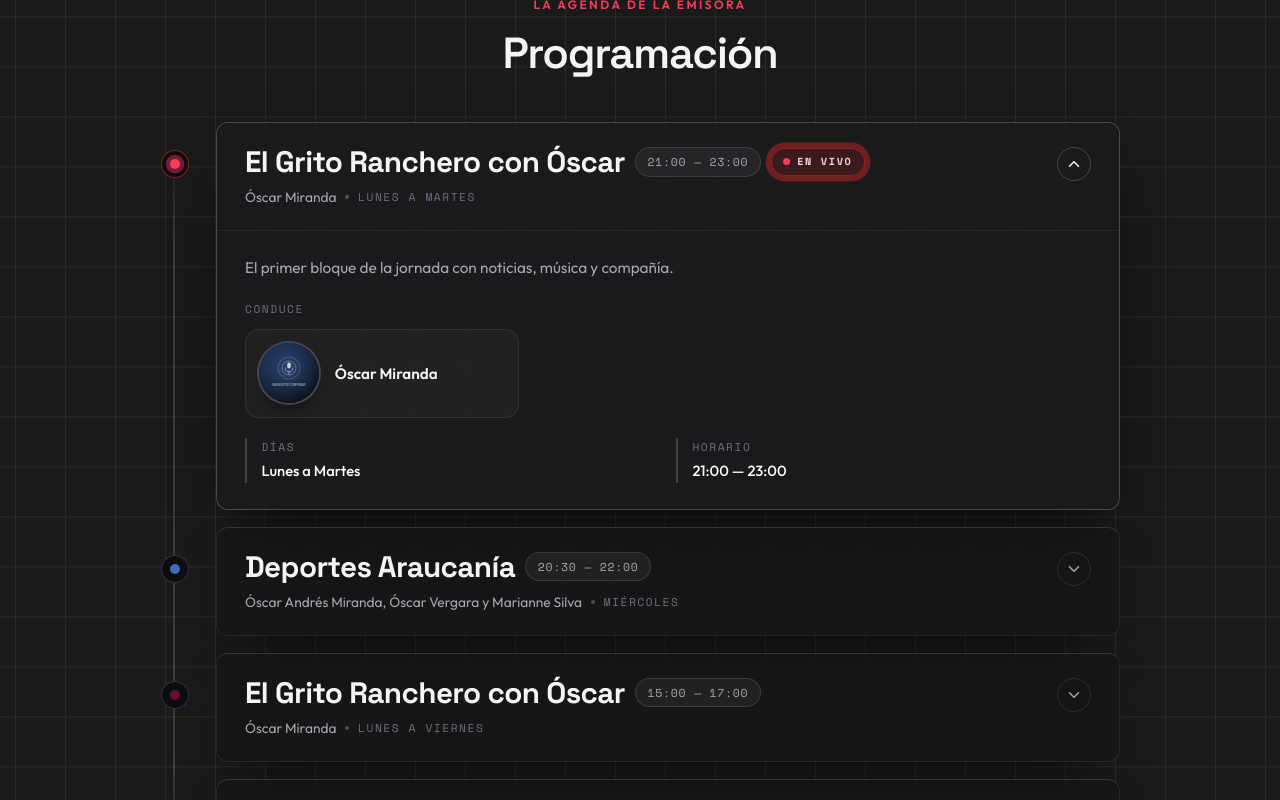
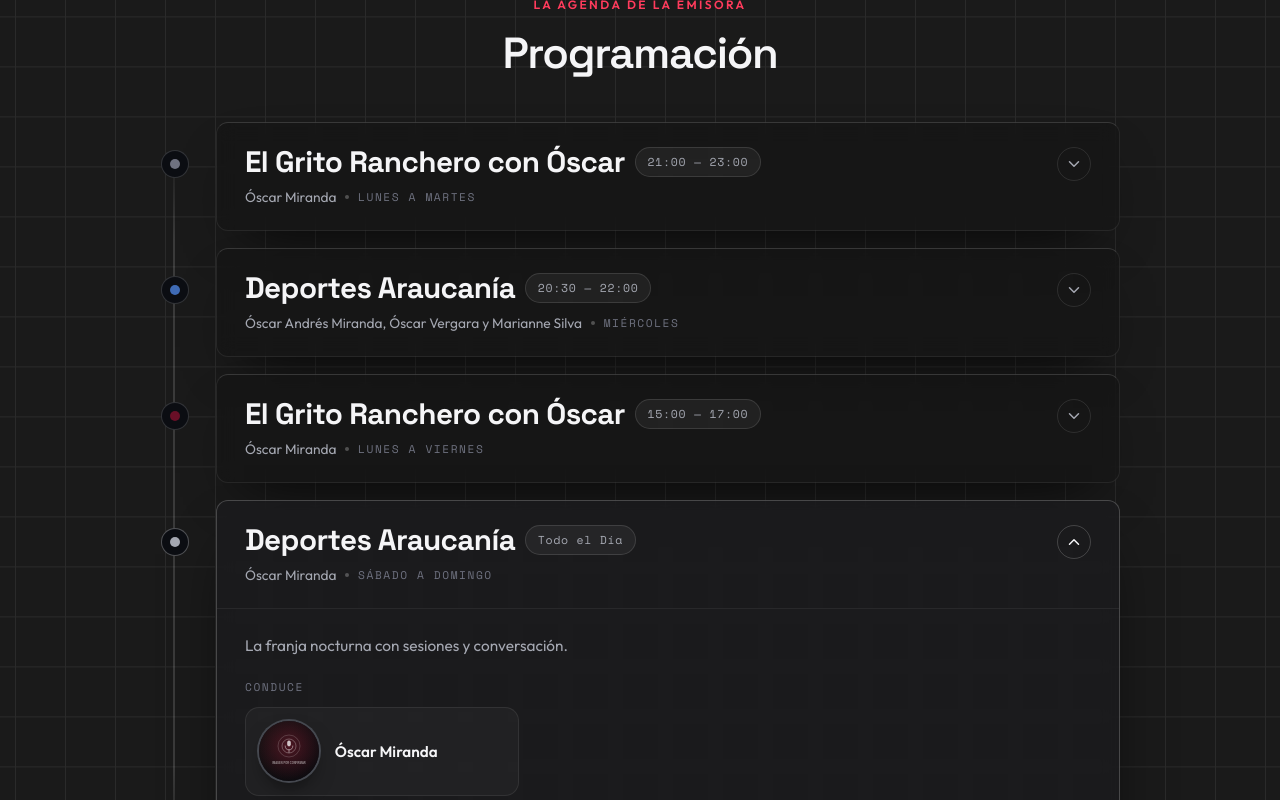
Before and after one commit to joxquinnn/RPuenteVirtual_Page, a React (Vite) app: page / in a window 1280 px wide. Shown: the part 1880-2680 px from the top of the page. Built offline with nearby package versions, Linux system fonts and the light colour scheme.

Commit message:
eliminación hardcode de programacion

```diff
--- a/src/components/Program.tsx
+++ b/src/components/Program.tsx
@@ -1,6 +1,19 @@
-import { useState } from 'react'
+import { useEffect, useState } from 'react'
 import { programs, type Host } from '../types/programs'
+import { formatDays, formatSchedule, getProgramStatus } from '../types/programSchedule'
 import styles from '../styles/Program.module.css'
+
+/** Hora actual, refrescada cada 30 s para que el "En vivo" cambie solo cuando empieza/termina un programa. */
+function useNow(intervalMs = 30_000) {
+  const [now, setNow] = useState(() => new Date())
+
+  useEffect(() => {
+    const timer = window.setInterval(() => setNow(new Date()), intervalMs)
+    return () => window.clearInterval(timer)
+  }, [intervalMs])
+
+  return now
+}
 
 /** "A", "A y B", "A, B y C" */
 function joinNames(names: string[]) {
@@ -41,11 +54,20 @@ function HostAvatar({ host }: { host: Host }) {
 }
 
 export default function Program() {
-  const liveProgram = programs.find((program) => program.live) ?? programs[0]
-  const [expandedId, setExpandedId] = useState<string | null>(liveProgram.id)
+  const now = useNow()
+  const { liveId, nextId } = getProgramStatus(programs, now)
+
+  // Se despliega el que está al aire; si no hay ninguno, el próximo en comenzar.
+  const autoExpandId = liveId ?? nextId
+
+  // Elección manual del oyente, atada al programa en vivo con el que se hizo.
+  // Cuando el programa en vivo cambia, `forId` deja de coincidir y se vuelve al automático
+  // (se calcula al renderizar, sin useEffect ni setState extra).
+  const [manual, setManual] = useState<{ forId: string | null; id: string | null } | null>(null)
+  const expandedId = manual && manual.forId === autoExpandId ? manual.id : autoExpandId
 
   const toggleAccordion = (id: string) => {
-    setExpandedId((current) => (current === id ? null : id))
+    setManual({ forId: autoExpandId, id: expandedId === id ? null : id })
   }
 
   return (
@@ -59,6 +81,7 @@ export default function Program() {
         <ol className={styles.timeline}>
           {programs.map((program) => {
             const expanded = expandedId === program.id
+            const isLive = program.id === liveId
             const panelId = `panel-${program.id}`
             const hostNames = joinNames(program.hosts.map((host) => host.name))
             const hostsLabel = program.hosts.length > 1 ? 'Conducen' : 'Conduce'
@@ -67,7 +90,7 @@ export default function Program() {
               <li
                 className={`${styles.item} ${styles[program.accent] ?? ''} ${
                   expanded ? styles.expanded : ''
-                } ${program.live ? styles.live : ''}`}
+                } ${isLive ? styles.live : ''}`}
                 key={program.id}
               >
                 <span className={styles.node} aria-hidden="true">
@@ -85,9 +108,9 @@ export default function Program() {
                     <span className={styles.titleRow}>
                       <span className={styles.name}>{program.name}</span>
 
-                      <span className={styles.schedulePill}>{program.schedule}</span>
+                      <span className={styles.schedulePill}>{formatSchedule(program)}</span>
 
-                      {program.live && (
+                      {isLive && (
                         <span className={styles.liveBadge}>
                           <span className={styles.liveDot} aria-hidden="true" />
                           En vivo
@@ -98,7 +121,7 @@ export default function Program() {
                     <span className={styles.subline}>
                       <span className={styles.host}>{hostNames}</span>
                       <span className={styles.sublineDivider} aria-hidden="true" />
-                      <span className={styles.days}>{program.days}</span>
+                      <span className={styles.days}>{formatDays(program.days)}</span>
                     </span>
                   </span>
 
@@ -133,11 +156,11 @@ export default function Program() {
                         <dl className={styles.metaList}>
                           <div className={styles.metaItem}>
                             <dt className={styles.metaLabel}>Días</dt>
-                            <dd className={styles.metaValue}>{program.days}</dd>
+                            <dd className={styles.metaValue}>{formatDays(program.days)}</dd>
                           </div>
                           <div className={styles.metaItem}>
                             <dt className={styles.metaLabel}>Horario</dt>
-                            <dd className={styles.metaValue}>{program.schedule}</dd>
+                            <dd className={styles.metaValue}>{formatSchedule(program)}</dd>
                           </div>
                         </dl>
                       </div>
--- /dev/null
+++ b/src/types/programSchedule.ts
@@ -0,0 +1,132 @@
+import { DAY_ORDER, STATION_TIMEZONE, type Day, type Program } from '../types/programs'
+
+const MIN_DAY = 24 * 60
+const MIN_WEEK = MIN_DAY * 7
+
+const DAY_NAMES: Record<Day, string> = {
+  lun: 'Lunes',
+  mar: 'Martes',
+  mie: 'Miércoles',
+  jue: 'Jueves',
+  vie: 'Viernes',
+  sab: 'Sábado',
+  dom: 'Domingo',
+}
+
+const WEEKDAY_INDEX: Record<string, number> = {
+  Mon: 0,
+  Tue: 1,
+  Wed: 2,
+  Thu: 3,
+  Fri: 4,
+  Sat: 5,
+  Sun: 6,
+}
+
+const stationClock = new Intl.DateTimeFormat('en-US', {
+  timeZone: STATION_TIMEZONE,
+  weekday: 'short',
+  hour: '2-digit',
+  minute: '2-digit',
+  hourCycle: 'h23',
+})
+
+/** Minutos transcurridos desde el lunes 00:00, en la hora de la radio (no la del navegador). */
+export function stationMinutesOfWeek(date: Date): number {
+  const parts = stationClock.formatToParts(date)
+  const value = (type: string) => parts.find((part) => part.type === type)?.value ?? '0'
+
+  const day = WEEKDAY_INDEX[value('weekday')] ?? 0
+  const hour = Number(value('hour')) % 24
+  const minute = Number(value('minute'))
+
+  return day * MIN_DAY + hour * 60 + minute
+}
+
+function toMinutes(time: string): number {
+  const [hours, minutes] = time.split(':').map(Number)
+  return hours * 60 + (minutes || 0)
+}
+
+type Window = { start: number; end: number }
+
+/** Una ventana (inicio/fin en minutos de la semana) por cada día en que se emite el programa. */
+function windowsOf(program: Program): Window[] {
+  const startMin = program.allDay ? 0 : toMinutes(program.start ?? '00:00')
+  let endMin = program.allDay ? MIN_DAY : toMinutes(program.end ?? '24:00')
+  if (endMin <= startMin) endMin += MIN_DAY // termina después de medianoche
+
+  return program.days.map((day) => {
+    const base = DAY_ORDER.indexOf(day) * MIN_DAY
+    return { start: base + startMin, end: base + endMin }
+  })
+}
+
+function isLive(program: Program, nowMin: number): boolean {
+  return windowsOf(program).some(
+    (w) =>
+      (nowMin >= w.start && nowMin < w.end) ||
+      // semana siguiente: cubre programas que cruzan de domingo a lunes
+      (nowMin + MIN_WEEK >= w.start && nowMin + MIN_WEEK < w.end),
+  )
+}
+
+function minutesUntilStart(program: Program, nowMin: number): number {
+  return Math.min(
+    ...windowsOf(program).map((w) => (((w.start - nowMin) % MIN_WEEK) + MIN_WEEK) % MIN_WEEK),
+  )
+}
+
+export type ProgramStatus = {
+  /** Programa que está al aire ahora mismo (null si no hay ninguno). */
+  liveId: string | null
+  /** Próximo programa en comenzar (se usa cuando no hay ninguno en vivo). */
+  nextId: string | null
+}
+
+export function getProgramStatus(programs: Program[], date: Date): ProgramStatus {
+  const nowMin = stationMinutesOfWeek(date)
+
+  const live = programs.filter((program) => isLive(program, nowMin))
+  // Si coinciden, un programa con horario fijo gana sobre uno de "todo el día".
+  const liveProgram = live.find((program) => !program.allDay) ?? live[0] ?? null
+
+  let nextProgram: Program | null = null
+  let best = Infinity
+  for (const program of programs) {
+    if (program === liveProgram || live.includes(program)) continue
+    const wait = minutesUntilStart(program, nowMin)
+    if (wait < best) {
+      best = wait
+      nextProgram = program
+    }
+  }
+
+  return { liveId: liveProgram?.id ?? null, nextId: nextProgram?.id ?? null }
+}
+
+/** [lun, mar] → "Lunes a Martes" · [mie] → "Miércoles" · [lun, mie, vie] → "Lunes, Miércoles y Viernes" */
+export function formatDays(days: Day[]): string {
+  const indexes = [...new Set(days.map((day) => DAY_ORDER.indexOf(day)))].sort((a, b) => a - b)
+  if (indexes.length === 7) return 'Todos los días'
+
+  const runs: number[][] = []
+  for (const index of indexes) {
+    const last = runs[runs.length - 1]
+    if (last && index === last[last.length - 1] + 1) last.push(index)
+    else runs.push([index])
+  }
+
+  const parts = runs.map((run) =>
+    run.length === 1
+      ? DAY_NAMES[DAY_ORDER[run[0]]]
+      : `${DAY_NAMES[DAY_ORDER[run[0]]]} a ${DAY_NAMES[DAY_ORDER[run[run.length - 1]]]}`,
+  )
+
+  if (parts.length <= 1) return parts[0] ?? ''
+  return `${parts.slice(0, -1).join(', ')} y ${parts[parts.length - 1]}`
+}
+
+export function formatSchedule(program: Program): string {
+  return program.allDay ? 'Todo el Día' : `${program.start} — ${program.end}`
+}
--- a/src/types/programs.ts
+++ b/src/types/programs.ts
@@ -3,14 +3,21 @@ export type Host = {
   image?: string
 }
 
+export type Day = 'lun' | 'mar' | 'mie' | 'jue' | 'vie' | 'sab' | 'dom'
+
+export const DAY_ORDER: Day[] = ['lun', 'mar', 'mie', 'jue', 'vie', 'sab', 'dom']
+
+export const STATION_TIMEZONE = 'America/Santiago'
+
 export type Program = {
   id: string
   name: string
   hosts: Host[]
-  schedule: string
-  days: string
+  days: Day[]
+  start?: string
+  end?: string
+  allDay?: boolean
   description: string
-  live: boolean
   accent: 'red' | 'navy' | 'burgundy'
 }
 
@@ -19,10 +26,10 @@ export const programs: Program[] = [
     id: 'programa-01',
     name: 'El Grito Ranchero con Óscar',
     hosts: [{ name: 'Óscar Miranda', image: '/images/program-01.svg' }],
-    schedule: '21:00 — 23:00',
-    days: 'Lunes a Martes',
+    days: ['lun', 'mar'],
+    start: '21:00',
+    end: '23:00',
     description: 'El primer bloque de la jornada con noticias, música y compañía.',
-    live: true,
     accent: 'red',
   },
   {
@@ -33,30 +40,29 @@ export const programs: Program[] = [
       { name: 'Óscar Vergara', image: '/images/program-02.svg' },
       { name: 'Marianne Silva', image: '/images/program-02.svg' },
     ],
-    schedule: '20:30 — 22:00',
-    days: 'Miércoles',
+    days: ['mie'],
+    start: '20:30',
+    end: '22:00',
     description: 'Transmisión en vivo con la audiencia e invitados del día.',
-    live: false,
     accent: 'navy',
   },
   {
     id: 'programa-03',
     name: 'El Grito Ranchero con Óscar',
     hosts: [{ name: 'Óscar Miranda', image: '/images/program-03.svg' }],
-    schedule: '15:00 — 17:00',
-    days: 'Lunes a Viernes',
+    days: ['lun', 'mar', 'mie', 'jue', 'vie'],
+    start: '15:00',
+    end: '17:00',
     description: 'Segmentos, entrevistas y la playlist de la tarde.',
-    live: false,
     accent: 'burgundy',
   },
   {
     id: 'programa-04',
     name: 'Deportes Araucanía',
     hosts: [{ name: 'Óscar Miranda', image: '/images/program-04.svg' }],
-    schedule: 'Todo el Día',
-    days: 'Sábado a Domingo',
+    days: ['sab', 'dom'],
+    allDay: true,
     description: 'La franja nocturna con sesiones y conversación.',
-    live: false,
     accent: 'red',
   },
 ]
```
Also changed, not shown: public/images/sponsors/sponsors.ts (added, +28 -0 lines).
